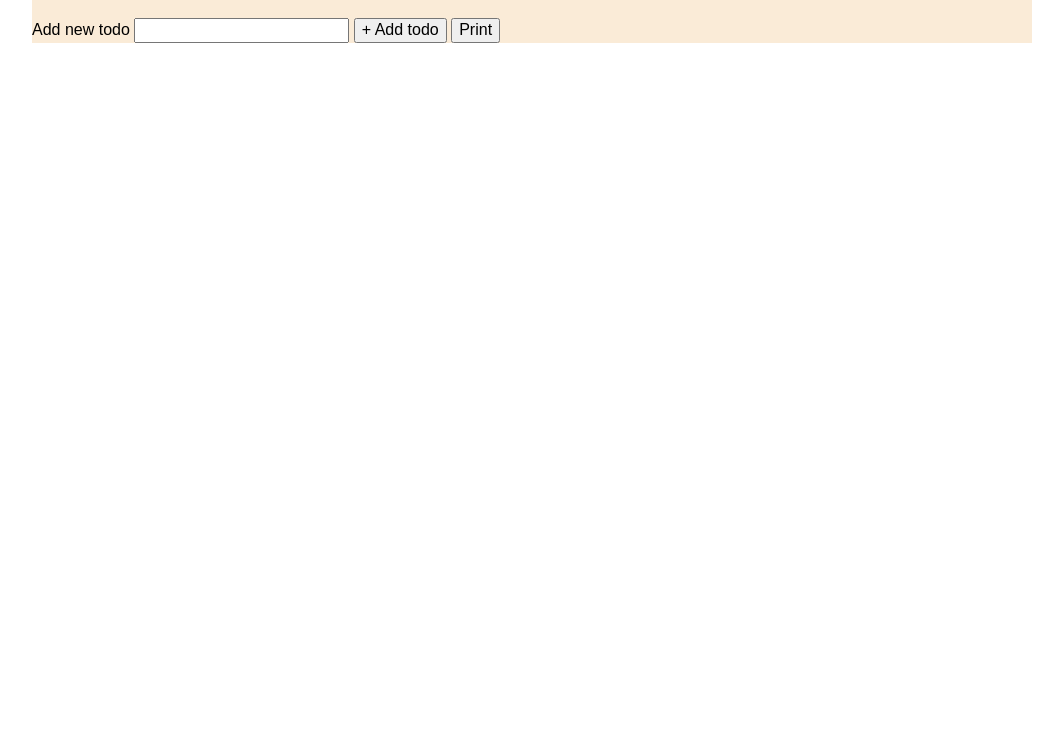
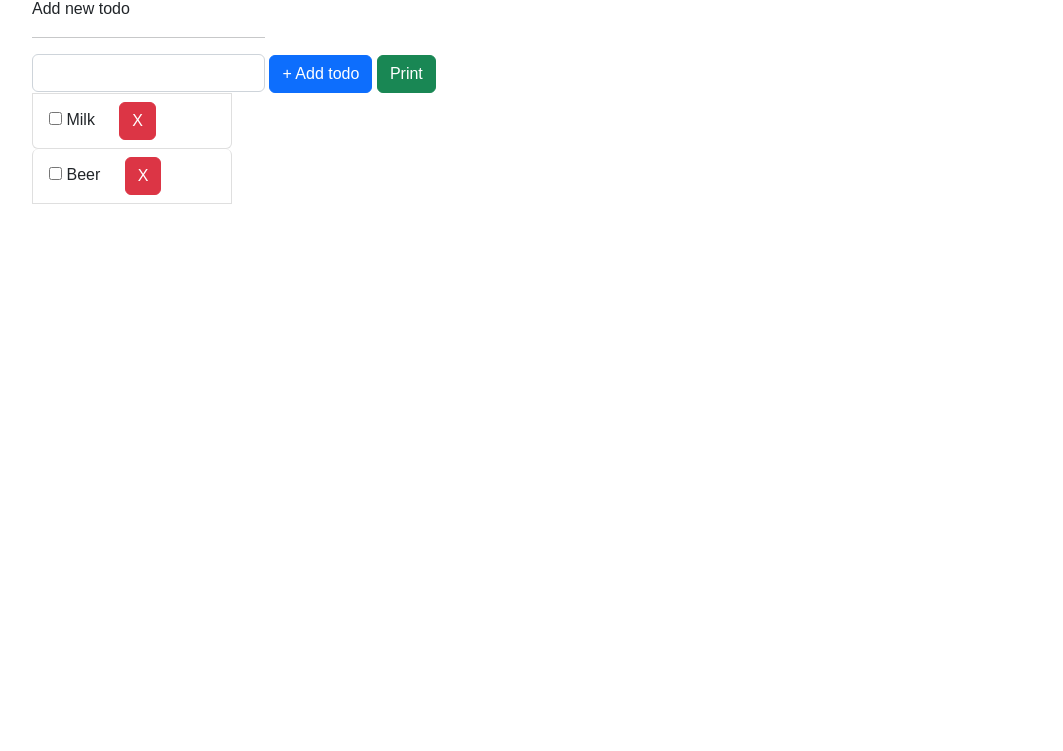
Before and after one commit to Den4icGuti/learn-webpack, a website built with webpack: page src/index.html in a window 1280 px wide. Shown: the part 49-800 px from the top of the page, without its empty margins (108-1171 px from the left). Built offline with nearby package versions, Linux system fonts and the light colour scheme.

Commit message:
add bootstrap

```diff
--- a/src/index.html
+++ b/src/index.html
@@ -8,16 +8,35 @@
   </head>
   <body>
     <div class="container">
-      <div class="rov">
-      <h2>Add todo</h2>
-      <form >
-      <label>
-        <span>Add new todo</span>
-        <input type="text" name="todo" />
-      </label>
-      <button type="submit" class="btn btn-primary">+ Add todo</button>
-      <button type="button" class="btn btn-success">Print</button>
-      </form>
+      <div class="row">
+        <h2>Todos</h2>
+        <form class="form-submit">
+          <div class="form-group form">
+            <label>
+              <span>Add new todo</span>
+              <hr />
+              <input type="text" class="form-control" name="todo" />
+            </label>
+
+            <button type="submit" class="btn btn-primary">+ Add todo</button>
+            <button type="submit" class="btn btn-success">Print</button>
+          </div>
+        </form>
       </div>
+      <div class="row">
+        <ul>
+          <li class="list-group-item list-group">
+            <input type="checkbox" />
+            <span>Milk</span>
+            <button type="button" class="btn btn-danger list__btn">X</button>
+          </li>
+          <li class="list-group-item list-group">
+            <input type="checkbox" />
+            <span>Beer</span>
+            <button type="button" class="btn btn-danger list__btn">X</button>
+          </li>
+        </ul>
+      </div>
+    </div>
   </body>
 </html>
--- a/src/index.js
+++ b/src/index.js
@@ -1,4 +1 @@
-import "bootstrap";
-import "./style/style.css";
-import { greet } from "./todo";
-console.log(greet);
+import "./todo";
--- a/src/style/style.css
+++ b/src/style/style.css
@@ -2,15 +2,28 @@
 
 body {
   font-family: "Dongle", sans-serif;
+
+  background: no-repeat;
 }
 
 .container {
   max-width: 1000px;
   margin: 0 auto;
-  background-color: antiquewhite;
   padding: 0;
 }
 
-.title {
-  text-align: center;
+.form {
+  width: 500px;
 }
+
+ul {
+  list-style: none;
+}
+
+.list-group {
+  width: 200px;
+}
+
+.list__btn {
+  margin-left: 20px;
+}
--- a/src/todo.js
+++ b/src/todo.js
@@ -1 +1,21 @@
-export const greet = "hello";
+console.log("todos");
+
+import "bootstrap";
+import "bootstrap/dist/css/bootstrap.min.css";
+import "./style/style.css";
+
+const refs = {
+  form: document.querySelector(".form-submit"),
+};
+
+const onFormSubmit = (e) => {
+  e.preventDefault();
+  const newTodo = e.currentTarget.todo.value;
+  if (newTodo === "") {
+    alert("error please enter data");
+    return;
+  }
+  refs.form.reset();
+};
+
+refs.form.addEventListener("submit", onFormSubmit);
```
